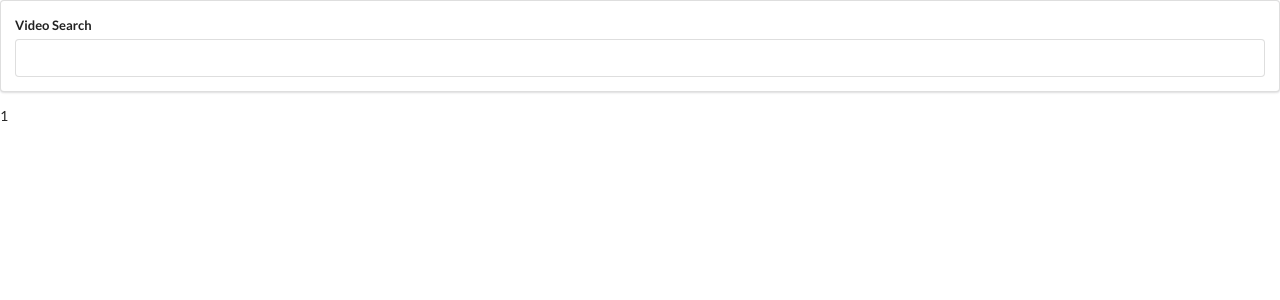
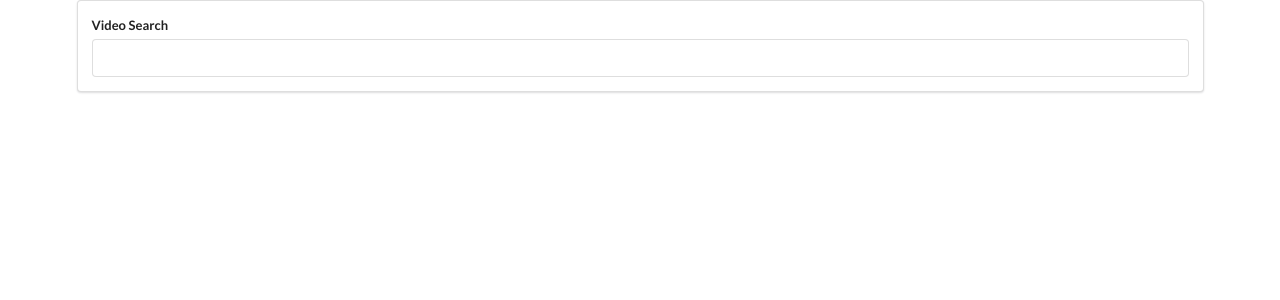
Before and after one commit to RABBI31/Search-YTVideos-by-ObjectName.github.io, a React (Create React App) app: page / in a window 1280 px wide. Shown: the top 300 px of the page. Built offline with nearby package versions, Linux system fonts and the light colour scheme.

Commit message:
Add VideoItem file

```diff
--- a/src/components/App.js
+++ b/src/components/App.js
@@ -4,7 +4,8 @@ import Searchbar from './Searchbar'
 import Videolist from './Videolist'
 
 class App extends React.Component{
-     state = {videos: []}
+     state = {videos: [] , selectedVideo: null};
+
     onmyInputSubmit = async myInput =>{
        const response = await youtube.get('/search', {
             params : {
@@ -15,10 +16,14 @@ class App extends React.Component{
 
         this.setState({videos : response.data.items})
     };
+
+    onVideoSelect =(video)=>{
+        console.log('For the tap',  video);
+    };
     render() {
         return(
-            <div><Searchbar onFormSubmit = {this.onmyInputSubmit}/>
-            <Videolist videos = {this.onmyInputSubmit}/>
+            <div className='ui container'><Searchbar onFormSubmit = {this.onmyInputSubmit}/>
+            <Videolist onVideoSelect={this.onVideoSelect} videos = {this.state.videos}/>
             </div>
         )
     }
--- /dev/null
+++ b/src/components/VideoItem.css
@@ -0,0 +1,8 @@
+.video-item{
+    display: flex !important;
+    align-items: center !important;
+    cursor: pointer;
+}
+.video-item.item img{
+    max-width: 180px;
+}
--- /dev/null
+++ b/src/components/VideoItem.js
@@ -0,0 +1,17 @@
+import './VideoItem.css';
+import React from 'react' ;
+
+
+const VideoItem = ({video, onVideoSelect})=>{
+    return(
+        <div onClick={()=>onVideoSelect(video)}  className='video-item item'>
+            <img className='ui image' alt='youtube-thumbnail' src={video.snippet.thumbnails.medium.url} />
+            <div className='content'>
+               <div className='header' >{video.snippet.title}</div>
+            </div>
+
+        </div>
+
+    )
+}
+export default VideoItem
--- a/src/components/Videolist.js
+++ b/src/components/Videolist.js
@@ -1,10 +1,14 @@
 import React from 'react'
+import VideoItem from './VideoItem'
 
-const Videolist = (props) =>{
+const Videolist = ({videos , onVideoSelect }) => {
+    const renderList = videos.map(video =>{
+         return <VideoItem onVideoSelect={onVideoSelect} video ={video} />
+    })
 
     return(
-        <div>
-           { props.videos.length }
+        <div className='ui relaxed divided list'>
+           {renderList}
         </div>
     )
 
```
